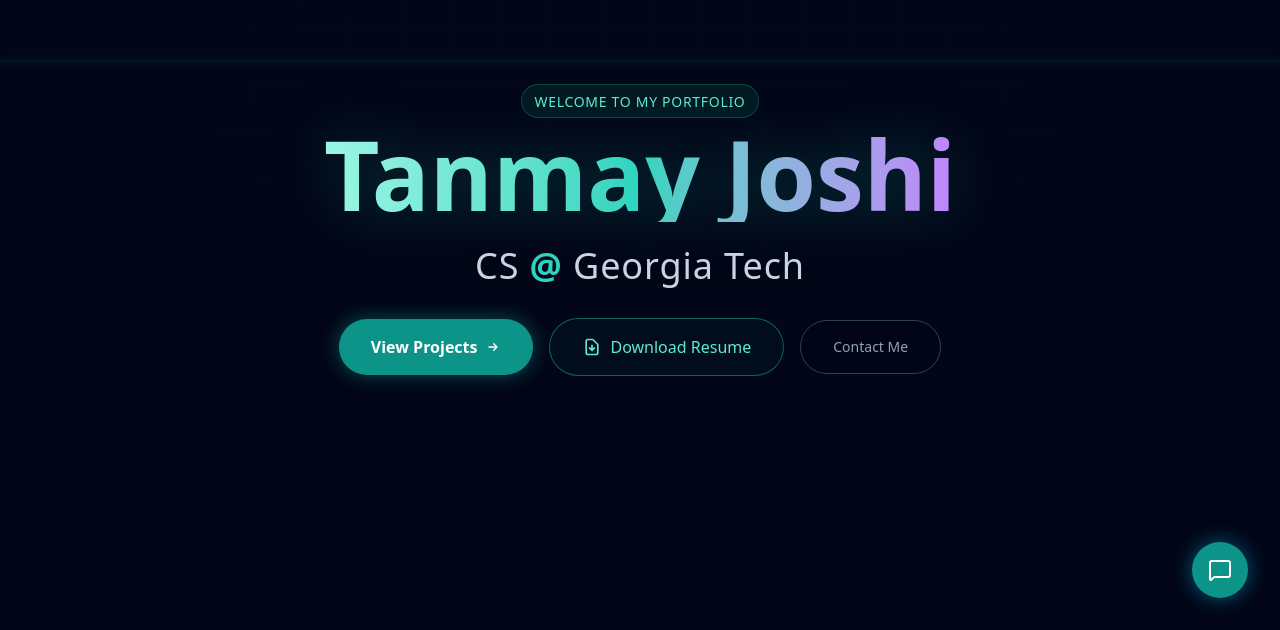
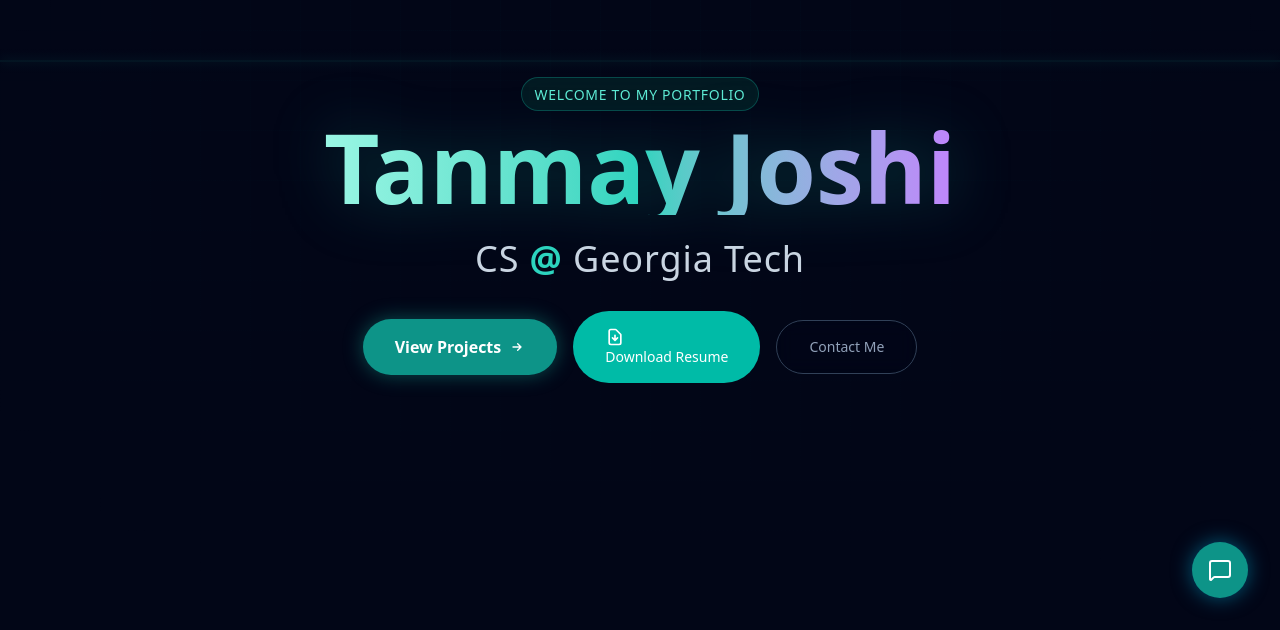
Before and after one commit to Tanmay-alt/portfolio, a Next.js app: page / in a window 1280 px wide. Shown: the part 170-800 px from the top of the page. Built offline with nearby package versions, Linux system fonts and the light colour scheme.

Commit message:
Fix resume download link for GitHub Pages subpath

```diff
--- a/components/Hero.tsx
+++ b/components/Hero.tsx
@@ -60,6 +60,9 @@
                             href="/resume.pdf"
                             download="Tanmay_Joshi_Resume.pdf"
                             className="group px-8 py-4 border border-primary-500/50 hover:border-primary-400 text-primary-300 hover:text-white rounded-full transition-all duration-300 hover:-translate-y-1 backdrop-blur-sm bg-primary-950/20 hover:bg-primary-900/40 min-w-[180px] flex items-center justify-center gap-2"
+                            href="./tanmay_resume.pdf"
+                            download="Tanmay_Resume.pdf"
+                            className="px-8 py-4 bg-teal-500 hover:bg-teal-400 text-white rounded-full font-medium transition-all duration-300 hover:shadow-[0_0_20px_rgba(20,184,166,0.4)] hover:-translate-y-1 text-sm"
                         >
                             <svg className="w-5 h-5 group-hover:animate-bounce" fill="none" stroke="currentColor" viewBox="0 0 24 24"><path strokeLinecap="round" strokeLinejoin="round" strokeWidth="2" d="M12 10v6m0 0l-3-3m3 3l3-3m2 8H7a2 2 0 01-2-2V5a2 2 0 012-2h5.586a1 1 0 01.707.293l5.414 5.414a1 1 0 01.293.707V19a2 2 0 01-2 2z"></path></svg>
                             Download Resume
```
